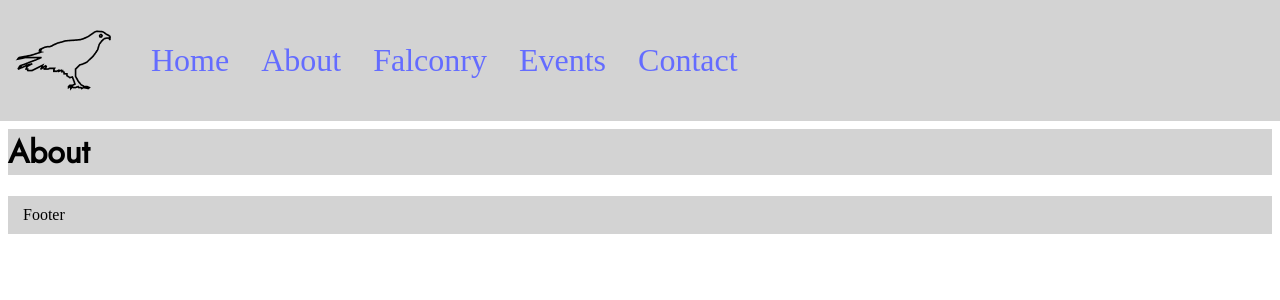
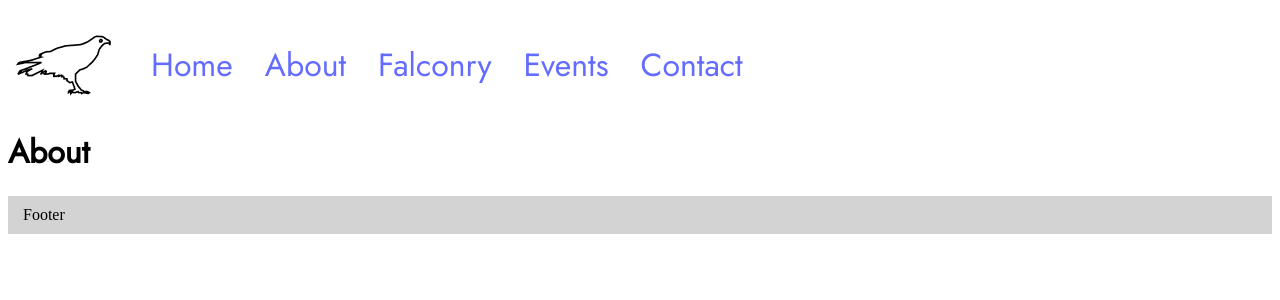
Before and after one commit to nadjascodejourney/birdsOfPrey-Project, a React (Vite) app: page /about in a window 1280 px wide. Shown: the top 300 px of the page. Built offline with nearby package versions, Linux system fonts and the light colour scheme.

Commit message:
home grid illus, hover effect cards

```diff
--- a/src/components/HeaderStyledComponent.jsx
+++ b/src/components/HeaderStyledComponent.jsx
@@ -1,7 +1,9 @@
 import styled from "styled-components";
+import "../styles/fonts.css";
 
 const HeaderStyledComponent = styled.header`
-  background-color: lightgrey;
+  font-family: "Jost", sans-serif;
+  background-color: white;
   display: flex;
   align-items: center;
   padding: 10px 15px;
@@ -9,6 +11,7 @@ const HeaderStyledComponent = styled.header`
   left: 0;
   right: 0;
   position: fixed;
+  z-index: 1;
 `;
 
 export default HeaderStyledComponent;
--- a/src/components/MainStyledComponent.jsx
+++ b/src/components/MainStyledComponent.jsx
@@ -6,8 +6,75 @@ const MainStyle = styled.main`
   font-weight: 300;
 
   margin-top: calc(1vh + var(--header-height));
-  /* Anpassung basierend auf der Höhe des Headers */
-  background-color: lightgrey;
+  /* responsive based on header height  */
+
+
+  .titles {
+    font-family: "Nothing You Could Do", cursive;
+    font-weight: 400;
+  }
+
+  h1.maintitle {
+    font-size: clamp(2.5rem, 3rem + 3vw, 9rem);
+    padding: 42px;
+    margin: 0;
+    white-space: nowrap; // prevent line break on smaller screens
+  }
+  h2.subtitle {
+    font-family: "Jost", sans-serif;
+    font-weight: 200;
+    font-size: clamp(1.5rem, 1.5rem + 1vw, 3rem);
+  }
+
+  h2.secondTitle {
+    font-size: clamp(2rem, 2rem + 1vw, 6rem);
+  }
+
+  h3 {
+    font-family: "Jost", sans-serif;
+    font-weight: 200;
+    font-size: clamp(1rem, 1rem + 1vw, 3rem);
+  }
+
+  figure.bird-illus {
+    display: grid;
+    grid-template-columns: repeat(2, 1fr);
+    grid-template-rows: repeat(2, 1fr);
+    gap: 2px;
+    width: 45vw;
+   }
+
+   .illu-box {
+    overflow: visible;
+   }
+
+    .illu-box:nth-child(1) {
+      grid-column: 1;
+      grid-row: 1;
+      img {
+        width: 100%;
+        height: 100%;
+        object-fit: contain;
+      }
+    }
+    .illu-box:nth-child(2) {
+      grid-column: 2;
+      grid-row: 2;
+
+
+      img {
+        width: 100%;
+        height: 100%;
+        object-fit: contain;
+        transform: rotate(4.503deg);
+      }
+
+    }
+    .illu-box:nth-child(3) {
+      grid-column: 1;
+      grid-row: 2;
+    }
+  }
 
   figure.bird-card-grid {
     display: grid;
@@ -24,6 +91,11 @@ const MainStyle = styled.main`
       height: 100%;
       object-fit: cover;
       border-radius: 10px;
+      filter: brightness(0.5); // filter for better readability of captions, on hover full brightness
+    }
+
+    img:hover {
+      filter: brightness(1);
     }
 
     figcaption.captions {
@@ -35,6 +107,7 @@ const MainStyle = styled.main`
         1.5rem + 2vw
       ); // fluid typography, no breakpoints, minimal
       font-weight: 200;
+      color: white;
     }
 
     @media (max-width: 768px) {
--- a/src/content.json
+++ b/src/content.json
@@ -12,11 +12,11 @@
         "alt": "Drawing of a flying Bird"
       },
       {
-        "src": "/src/images/bird-illu/Bird2.png",
+        "src": "/src/images/bird-illu/Bird1.png",
         "alt": "Drawing of a flying Bird"
       },
       {
-        "src": "/src/images/bird-illu/Bird1.png",
+        "src": "/src/images/bird-illu/Bird2.png",
         "alt": "Drawing of a flying Bird"
       }
     ],
--- a/src/pages/Home.jsx
+++ b/src/pages/Home.jsx
@@ -13,21 +13,25 @@ const Home = () => {
     menuImages,
   } = jsonData.homepage;
 
+  // hover effect bird-cards
+  const [ishovered, setIshovered] = useState(false);
+
   return (
     <MainStyle>
-      <h1>{title}</h1>
-      <h2>{subtitle}</h2>
+      <h1 className="titles maintitle">{title}</h1>
+      <h2 className="subtitle">{subtitle}</h2>
       <figure className="bird-illus">
         {images.map((image, index) => (
-          <img src={image.src} alt={image.alt} style={{ width: "25%" }} />
-
-          // map the illus for landingpage
+          <div key={index} className="illu-box">
+            <img src={image.src} alt={image.alt} />
+          </div>
         ))}
       </figure>
+
       <h3>
         {mainText} <span>{highlightedText}</span>
       </h3>
-      <h2>{secondaryTitle}</h2>
+      <h2 className="titles secondTitle">{secondaryTitle}</h2>
 
       <figure className="bird-card-grid">
         {menuImages.map((image, index) => (
```
